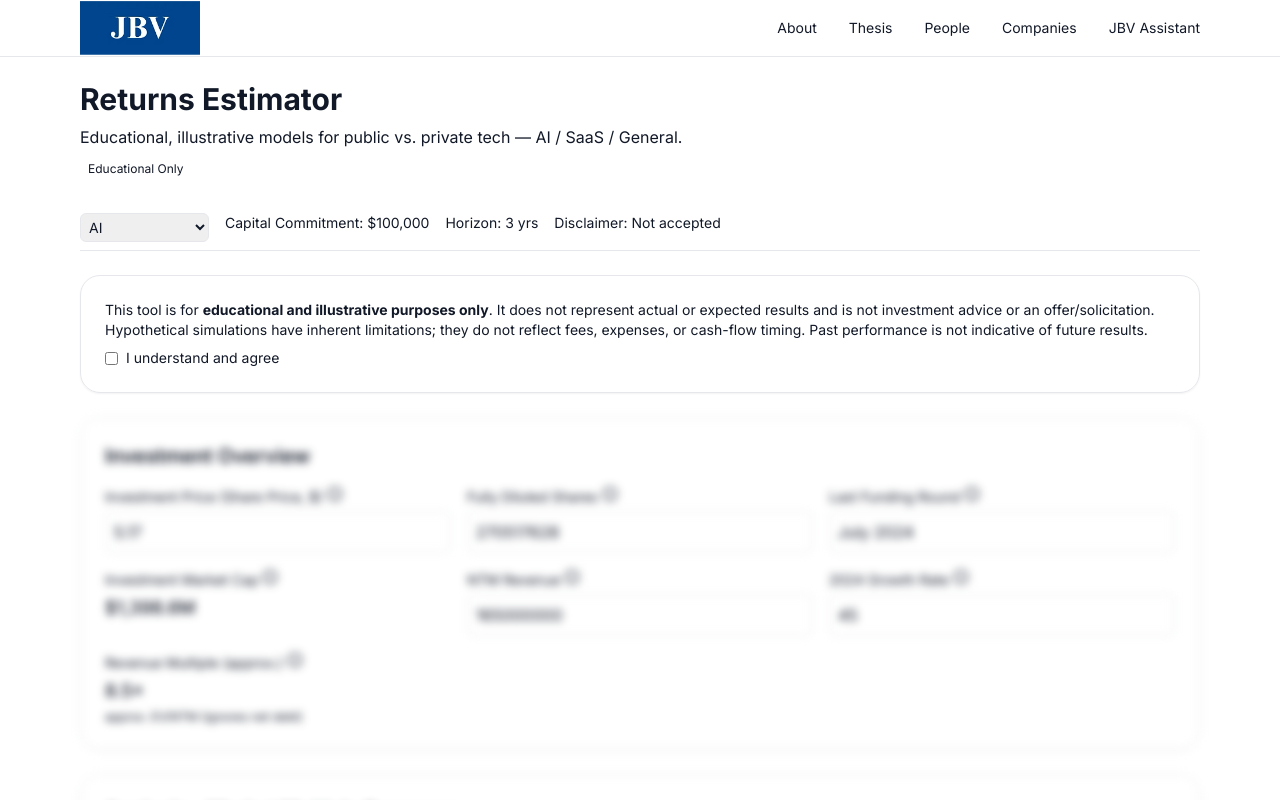
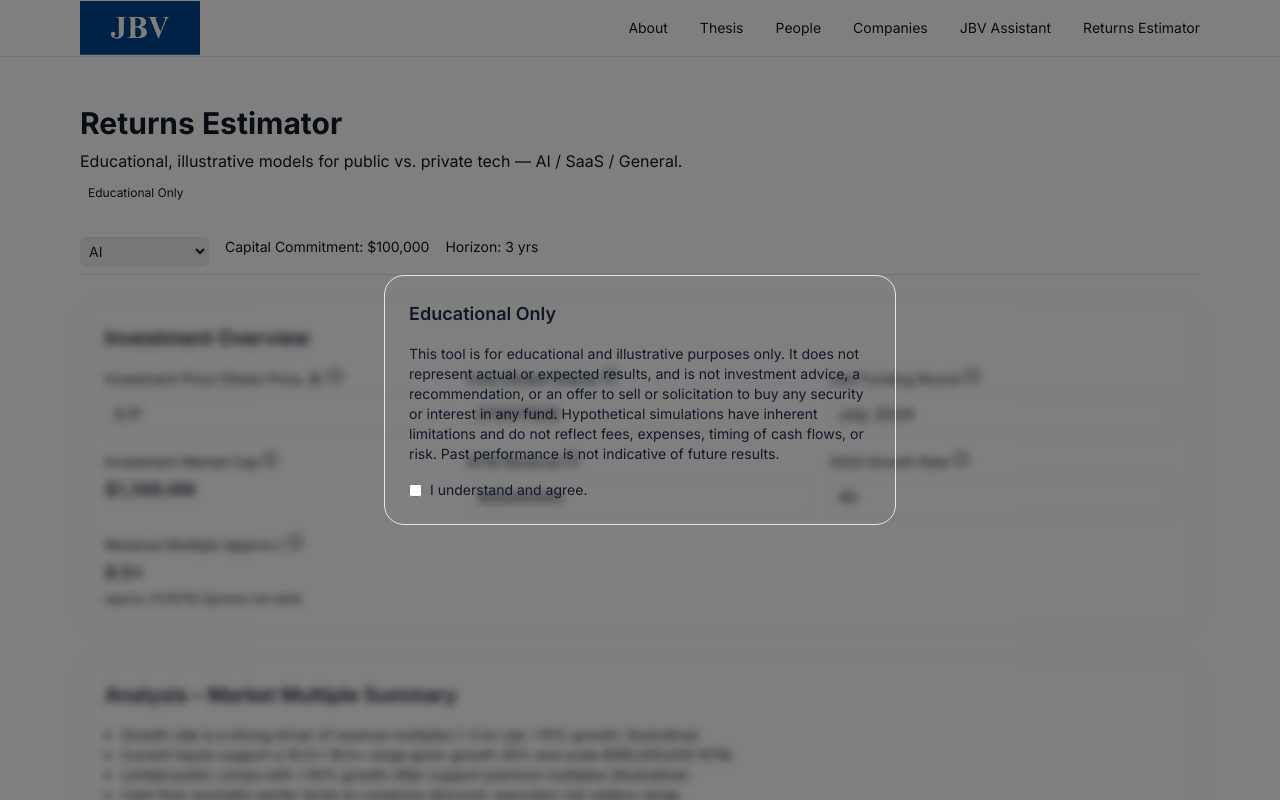
Before and after one commit to Roro253/jbv-website, a Next.js app: page /returns-estimator in a window 1280 px wide. Shown: the top 800 px of the page. Built offline with nearby package versions, Linux system fonts and the light colour scheme.

Commit message:
Add returns estimator tab with disclaimer modal

```diff
--- a/app/returns-estimator/page.tsx
+++ b/app/returns-estimator/page.tsx
@@ -40,6 +40,20 @@ export default function ReturnsEstimatorPage(){
 
   return (
     <div className="container-6xl py-6 space-y-6">
+      {!accepted && (
+        <div className="fixed inset-0 z-50 bg-black/50 flex items-center justify-center">
+          <div className="bg-background border rounded-2xl p-6 max-w-lg mx-4 space-y-4 text-sm">
+            <h2 className="text-lg font-semibold">Educational Only</h2>
+            <p>
+              This tool is for educational and illustrative purposes only. It does not represent actual or expected results, and is not investment advice, a recommendation, or an offer to sell or solicitation to buy any security or interest in any fund. Hypothetical simulations have inherent limitations and do not reflect fees, expenses, timing of cash flows, or risk. Past performance is not indicative of future results.
+            </p>
+            <label className="flex items-center gap-2">
+              <input type="checkbox" checked={accepted} onChange={e=>setAccepted(e.target.checked)} />
+              I understand and agree.
+            </label>
+          </div>
+        </div>
+      )}
       <header className="space-y-2">
         <h1 className="text-3xl font-bold">Returns Estimator</h1>
         <p className="text-muted-foreground">Educational, illustrative models for public vs. private tech — AI / SaaS / General.</p>
@@ -54,15 +68,9 @@ export default function ReturnsEstimatorPage(){
         </select>
         <div>Capital Commitment: ${scenario.investment.toLocaleString()}</div>
         <div>Horizon: {scenario.horizon} yrs</div>
-        <div>Disclaimer: {accepted?'Accepted':'Not accepted'}</div>
       </div>
 
       <div className="space-y-6">
-        <div className="border rounded-2xl p-6 shadow-sm bg-background">
-          <p className="text-sm mb-2">This tool is for <strong>educational and illustrative purposes only</strong>. It does not represent actual or expected results and is not investment advice or an offer/solicitation. Hypothetical simulations have inherent limitations; they do not reflect fees, expenses, or cash-flow timing. Past performance is not indicative of future results.</p>
-          <label className="flex items-center gap-2 text-sm"><input type="checkbox" checked={accepted} onChange={e=>setAccepted(e.target.checked)} />I understand and agree</label>
-        </div>
-
         <div className={blurCls+" space-y-6"}>
           <div className="border rounded-2xl p-6 shadow-sm bg-background">
             <h2 className="text-xl font-semibold mb-4">Investment Overview</h2>
--- a/components/Nav.tsx
+++ b/components/Nav.tsx
@@ -28,6 +28,7 @@ export default function Nav() {
           <Link href="/people" className="hover:text-[var(--jbv-accent)] transition-colors">People</Link>
           <Link href="/companies" className="hover:text-[var(--jbv-accent)] transition-colors">Companies</Link>
           <Link href="/assistant" className="hover:text-[var(--jbv-accent)] transition-colors">JBV Assistant</Link>
+          <Link href="/returns-estimator" className="hover:text-[var(--jbv-accent)] transition-colors">Returns Estimator</Link>
         </nav>
 
         {/* Mobile trigger */}
@@ -62,6 +63,7 @@ export default function Nav() {
             <Link href="/people" onClick={() => setOpen(false)} className="rounded-xl border border-black/10 px-4 py-3 bg-white hover:bg-sky-50 transition">People</Link>
             <Link href="/companies" onClick={() => setOpen(false)} className="rounded-xl border border-black/10 px-4 py-3 bg-white hover:bg-sky-50 transition">Companies</Link>
             <Link href="/assistant" onClick={() => setOpen(false)} className="rounded-xl border border-black/10 px-4 py-3 bg-white hover:bg-sky-50 transition">JBV Assistant</Link>
+            <Link href="/returns-estimator" onClick={() => setOpen(false)} className="rounded-xl border border-black/10 px-4 py-3 bg-white hover:bg-sky-50 transition">Returns Estimator</Link>
             </div>
           </div>
       </div>
```
